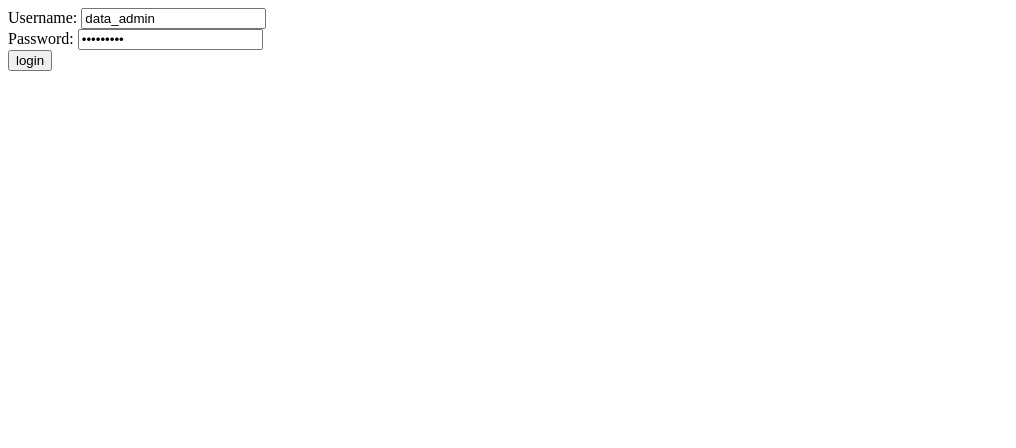
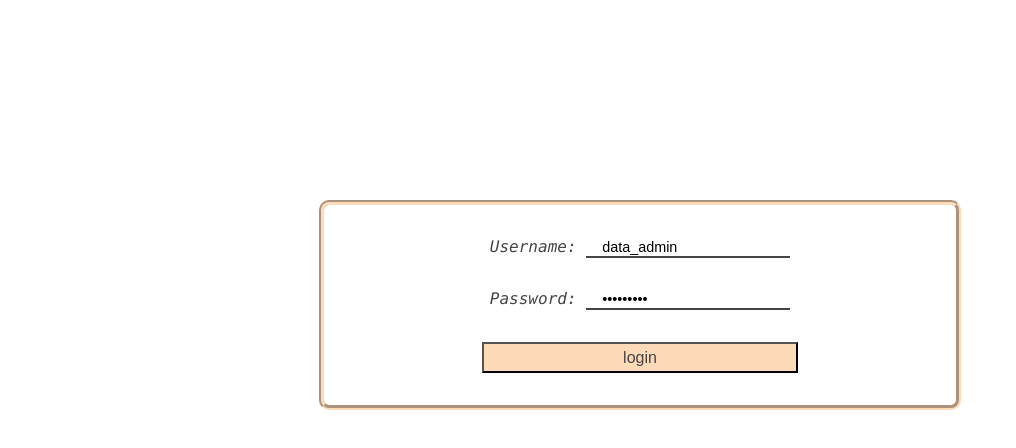
Before and after one commit to layer-ray/mepVoteMapper, a website: page public/auth.html in a window 1280 px wide. Shown: the whole page, without its empty margins (0-1016 px from the left). Drawn offline with Linux system fonts and the light colour scheme.

Commit message:
add basic style to login form and dashboard

```diff
--- /dev/null
+++ b/public/auth.css
@@ -0,0 +1,45 @@
+body {
+    font-family:  "Lucida Console", Monaco, monospace;
+    color: #444;
+}
+
+form {
+    width: 50%;
+    min-width: 300px;
+    height: 200px;
+    margin: 200px auto;
+
+    display: flex;
+    flex-flow: column nowrap;
+    justify-content: space-evenly;
+    align-items: center;
+
+    border: 5px groove peachpuff;
+    border-radius: 10px;
+}
+
+label {
+    font-style: italic;
+}
+
+input[type=text],
+input[type=password]{
+    font-size: 0.9rem;
+    border: none;
+    border-bottom: 2px solid #444;
+    padding-left: 1rem;
+}
+
+input[type=text]:focus,
+input[type=password]:focus{
+    box-shadow: -2px -1px 5px #444, 2px -1px 5px peachpuff;
+}
+
+input[type=submit]{
+    width: 50%;
+    background: none;
+    background-color: peachpuff;
+    color: #444;
+    padding: 0.3rem;
+    font-size: 1rem;
+}
--- a/public/auth.html
+++ b/public/auth.html
@@ -4,6 +4,7 @@
     <meta charset="UTF-8">
     <meta name="viewport" content="width=device-width, initial-scale=1.0">
     <meta http-equiv="X-UA-Compatible" content="ie=edge">
+    <link rel="stylesheet" href="auth.css" />
     <title>Login Form</title>
 </head>
 <body>
@@ -22,6 +23,5 @@
         </div>
         <input type="submit" value="login" />
     </form>
-    <!-- <script type="text/javascript" src="clientAuth.js"></script> -->
 </body>
 </html>
--- /dev/null
+++ b/public/dashboard.css
@@ -0,0 +1,59 @@
+body {
+    position: relative;
+    height: 100vh;
+}
+
+.split {
+    box-sizing: border-box;
+    position: fixed;
+    height: 100%;
+    width: 50%;
+
+    top: 0;
+
+    overflow: auto;
+
+    display: flex;
+    flex-flow: column nowrap;
+}
+
+.left {
+    left: 0;
+    padding: 1rem;
+    justify-content: flex-start;
+    align-items: flex-start;
+
+    border-right: 1px solid #222;
+
+    background-color: aliceblue;
+}
+
+.left > button {
+    margin: 1rem;
+    background: none;
+
+    width: 50%;
+    padding: 1rem;
+    background-color: #748385;
+    color: aliceblue;
+}
+
+.right {
+    right: 0;
+    justify-content: flex-start;
+    padding: 1rem;
+
+    border: 1px solid aliceblue;
+}
+
+.entry {
+    font-family: Verdana, Geneva, sans-serif
+}
+
+.entry > p {
+    margin-left: 2rem;
+}
+
+.entry > time {
+    font: bold 0.75rem "Lucida Console", Monaco, monospace;
+}
```
Also changed, not shown: public/clientAuth.js (+25 -0 lines), public/dashboard.html (+10 -5 lines).
